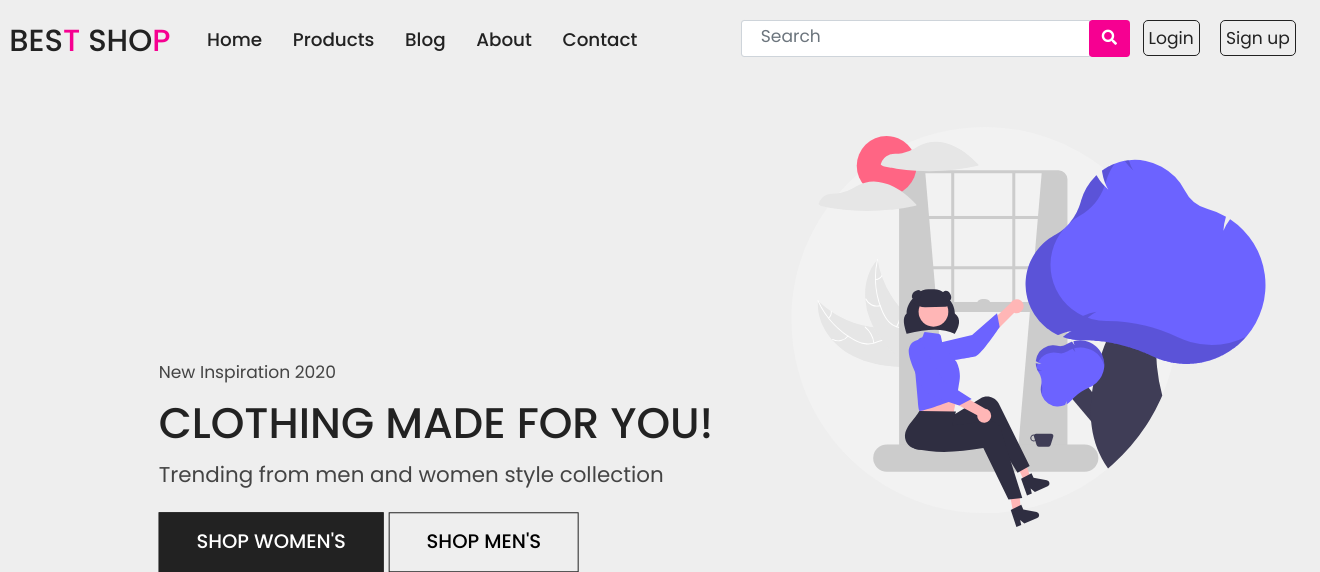
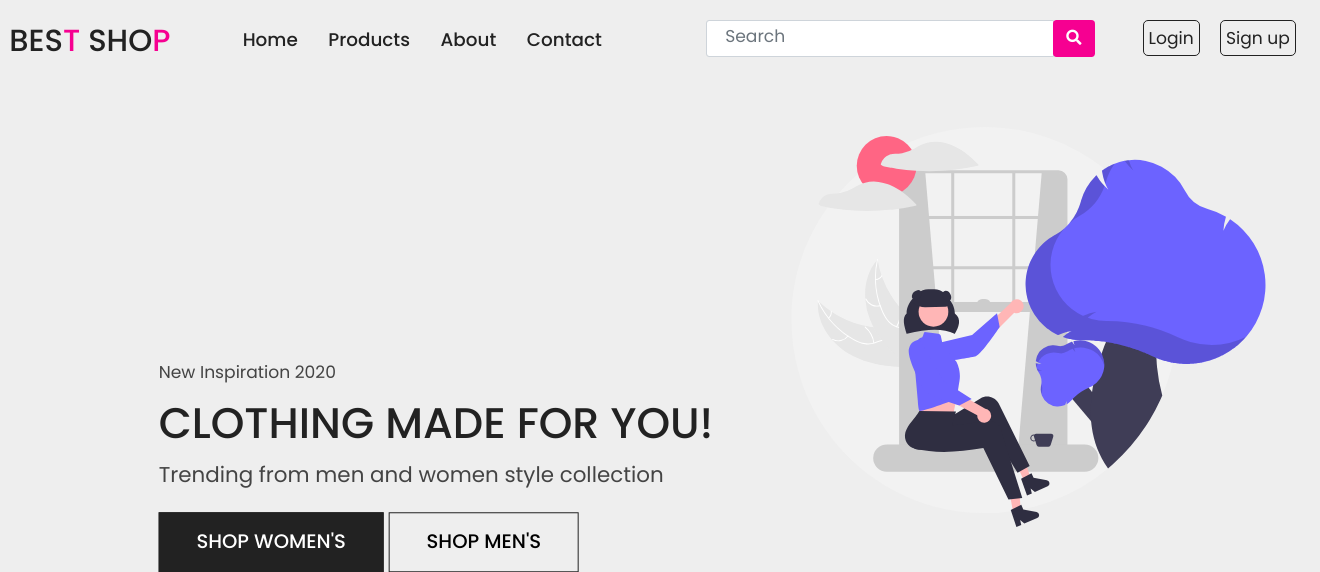
Before and after one commit to Mouhcine-Azelmat99/php-ecommerce, a PHP site: page /bestshop/ in a window 1320 px wide; the page is wider, and only the part inside the window is pictured. Shown: the top 572 px of that part. Run offline with PHP 8.4, Linux system fonts and the light colour scheme; data that the repository does not hold is empty; some libraries are stand-ins or nearby versions.

Commit message:
Update navbar.php

```diff
--- a/views/includes/navbar.php
+++ b/views/includes/navbar.php
@@ -40,10 +40,6 @@
 
             <li class="nav-item">
               <a href="<?php echo BASE_URL ?>product" class="nav-link">Products</a>
-            </li>
-
-            <li class="nav-item">
-              <a href="#blog" class="nav-link scroll-link">Blog</a>
             </li>
 
             <li class="nav-item">
```
